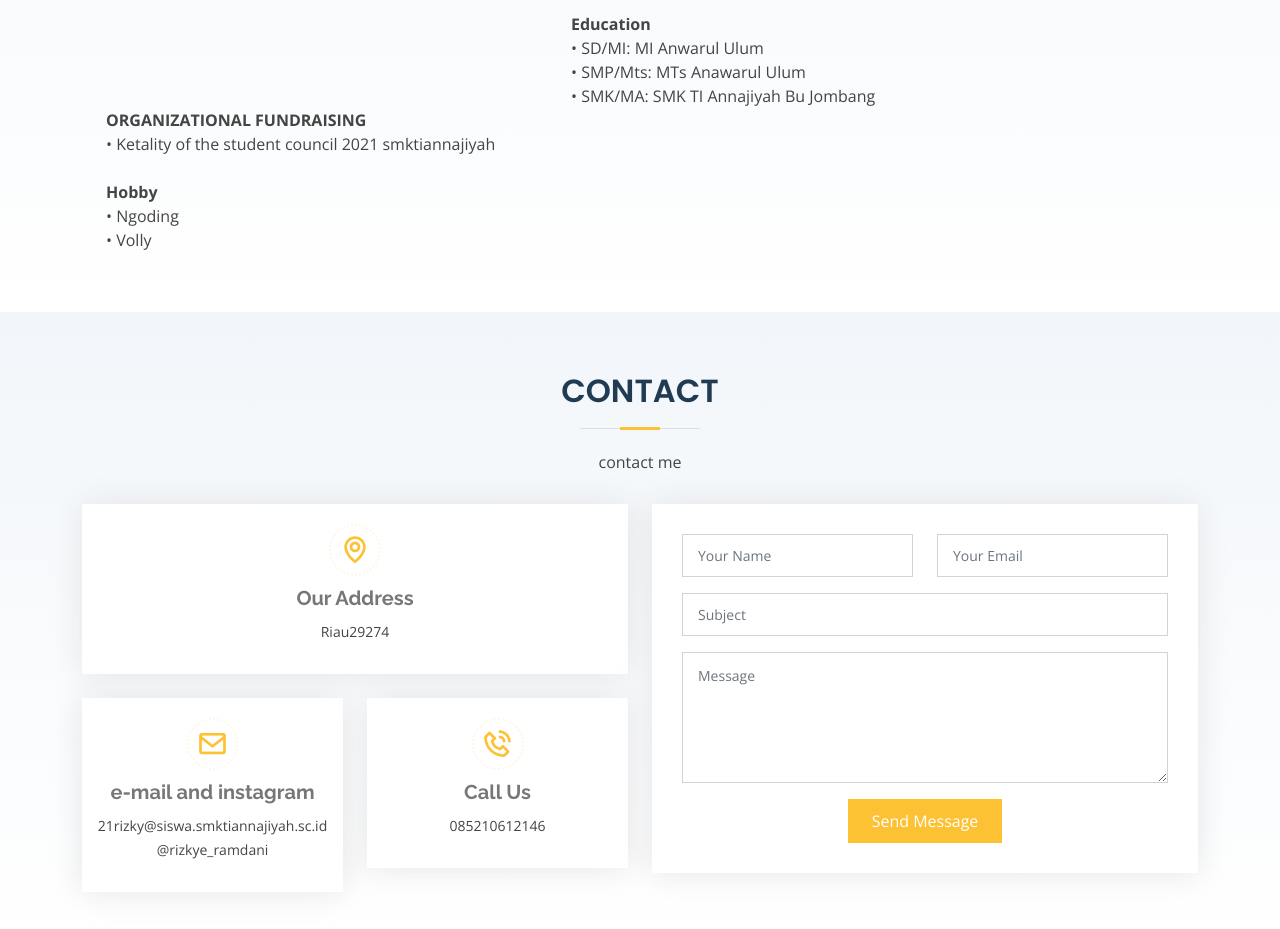
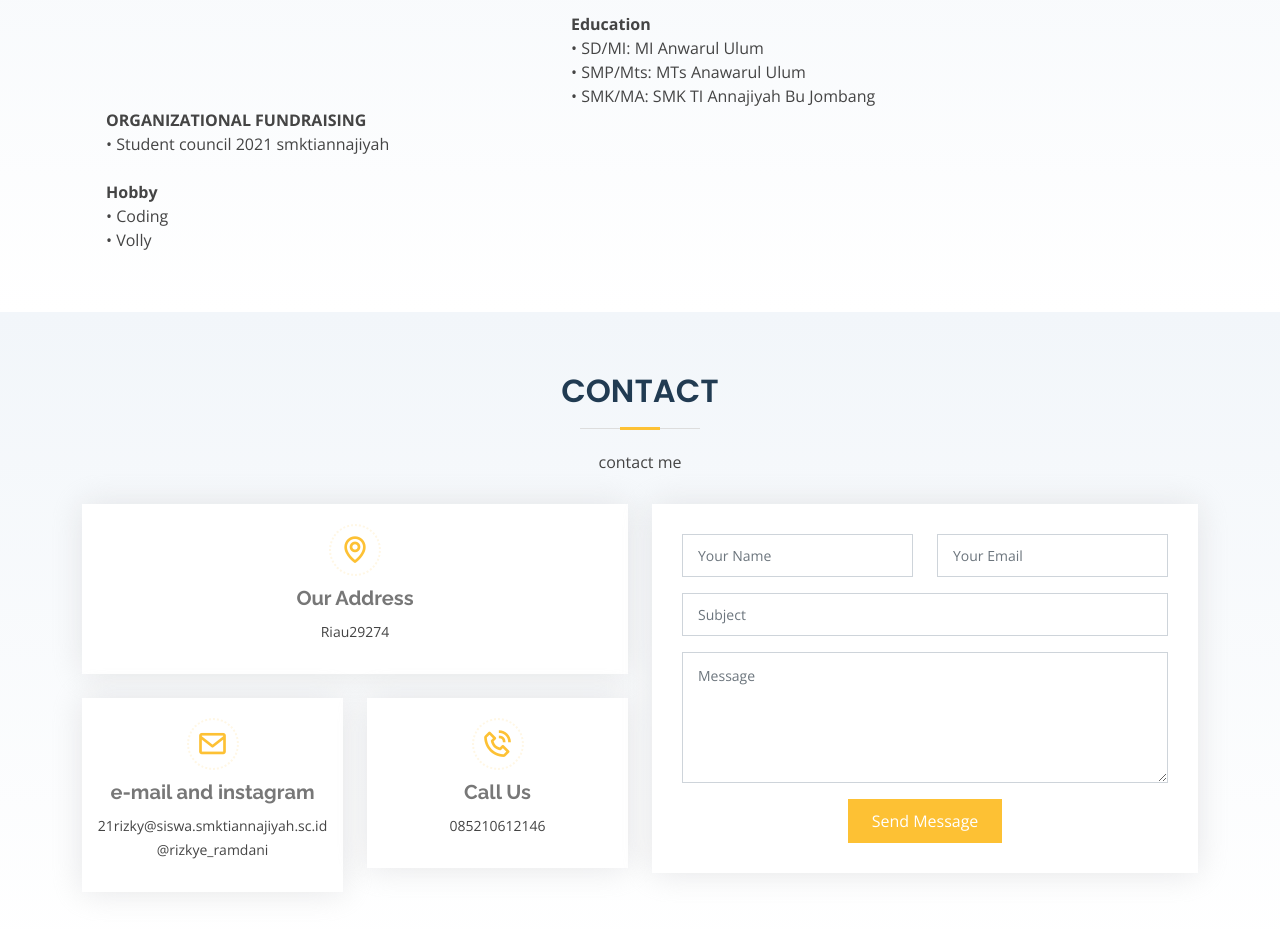
Before and after one commit to rizkyee/rizkyee.github.io, a plain HTML site: page CV_siswa/index.html in a window 1280 px wide. Shown: the part 2320-3249 px from the top of the page. Drawn offline with nearby package versions, Linux system fonts and the light colour scheme.

Commit message:
perubahan bahasa

```diff
--- a/CV_siswa/index.html
+++ b/CV_siswa/index.html
@@ -261,7 +261,7 @@
                 <div class="col-lg-7">
                   <p class="fw-bolder">ORGANIZATIONAL FUNDRAISING</p>
                   <p>
-                    • Ketality of the student council 2021 smktiannajiyah
+                    • Student council 2021 smktiannajiyah
                   </p>
                 </div>
 
@@ -271,7 +271,7 @@
                 <div class="col-lg-7">
                   <p class="fw-bolder">Hobby </p>
                   <p>
-                    • Ngoding
+                    • Coding
                   </p>
                   <p>
                     • Volly
```
